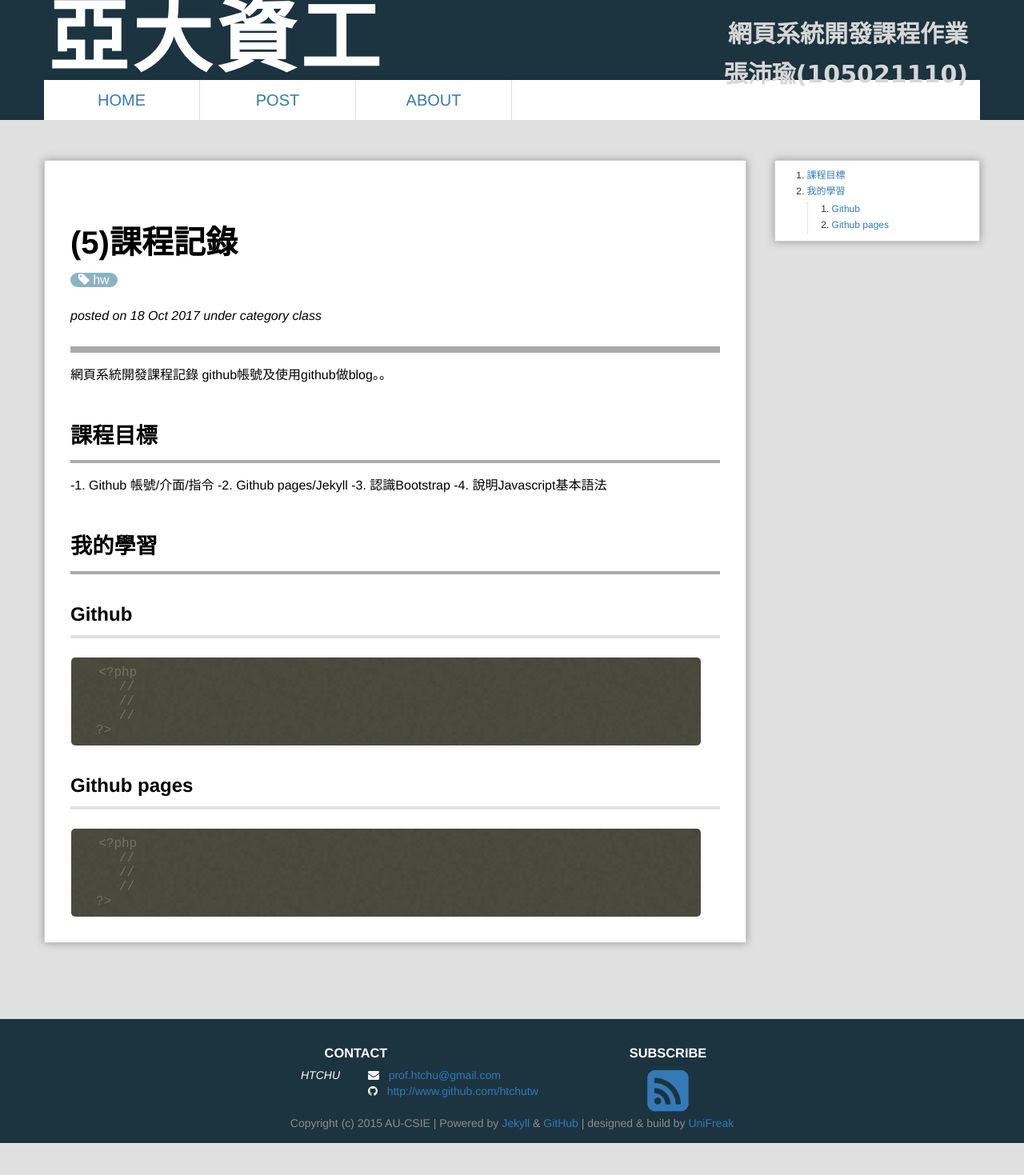
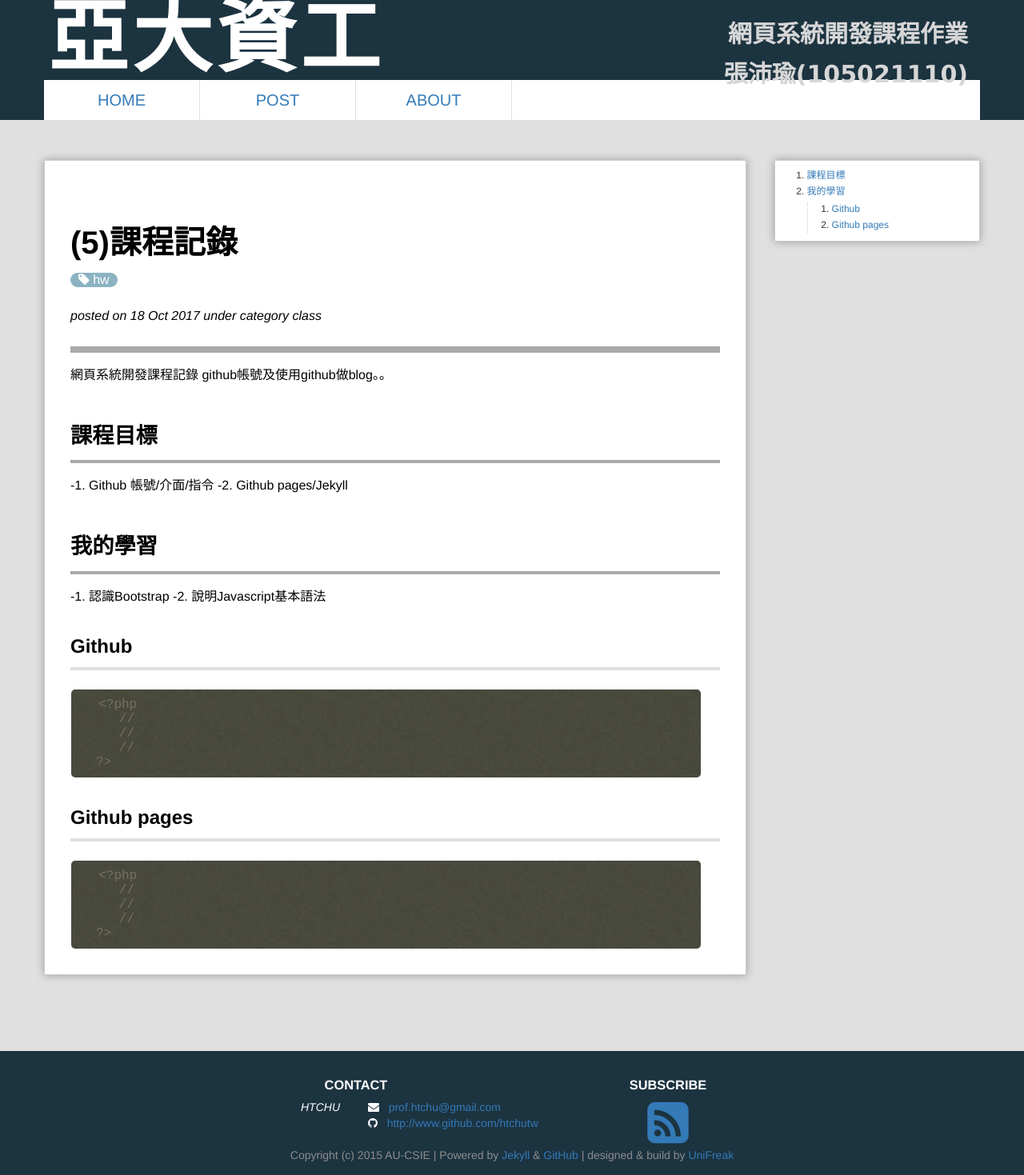
Before and after one commit to PeiyuChang/webcourse, a Jekyll site: the page built from _posts/2017-10-18-Class5.md, in a window 1280 px wide. Shown: the whole page at 80% size. Built offline with Jekyll 4.4.1, drawn with Linux system fonts in a browser that asks for light colours; Markdown is read by kramdown in place of the engine named in the settings; comment, search, counter and statistics services are not loaded; before the commit the page ends 1429 px from its top, so only the background shows below that.

Commit message:
Update 2017-10-18-Class5.md

```diff
--- a/_posts/2017-10-18-Class5.md
+++ b/_posts/2017-10-18-Class5.md
@@ -12,10 +12,11 @@ github帳號及使用github做blog。。
 # 課程目標
 -1. Github 帳號/介面/指令
 -2. Github pages/Jekyll
--3. 認識Bootstrap
--4. 說明Javascript基本語法
+
 
 # 我的學習
+-1. 認識Bootstrap
+-2. 說明Javascript基本語法
 
 ##Github
 
```
